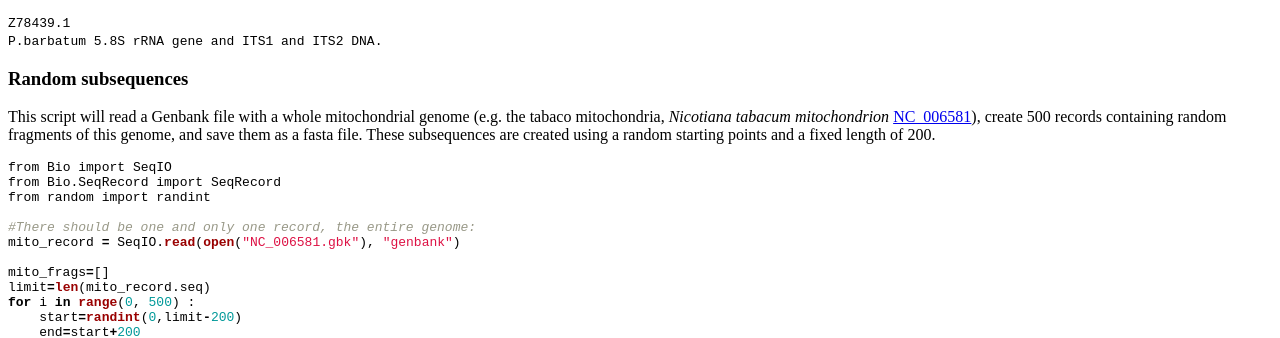
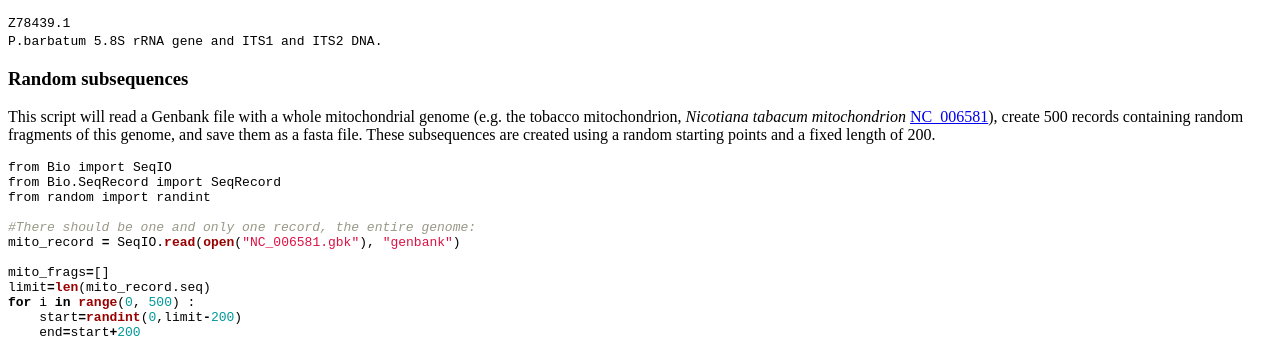
Before and after one commit to biopython/biopython.github.io, a Jekyll site: the page built from wiki/SeqIO.md, in a window 1280 px wide and 900 px high, scrolled down 4362 px. Shown: the part 152-490 px from the top of the window. Built offline with Jekyll 4.4.1, drawn with Linux system fonts in a browser that asks for light colours.

Commit message:
/* Random subsequences */ spelling

```diff
--- a/wiki/SeqIO.md
+++ b/wiki/SeqIO.md
@@ -403,7 +403,7 @@ Giving this output:
 ### Random subsequences
 
 This script will read a Genbank file with a whole mitochondrial genome
-(e.g. the tabaco mitochondria, *Nicotiana tabacum mitochondrion*
+(e.g. the tobacco mitochondrion, *Nicotiana tabacum mitochondrion*
 [NC\_006581](http://www.ncbi.nlm.nih.gov/entrez/viewer.fcgi?db=nucleotide&val=NC_006581)),
 create 500 records containing random fragments of this genome, and save
 them as a fasta file. These subsequences are created using a random
```
Also changed, not shown: 1 other file.
